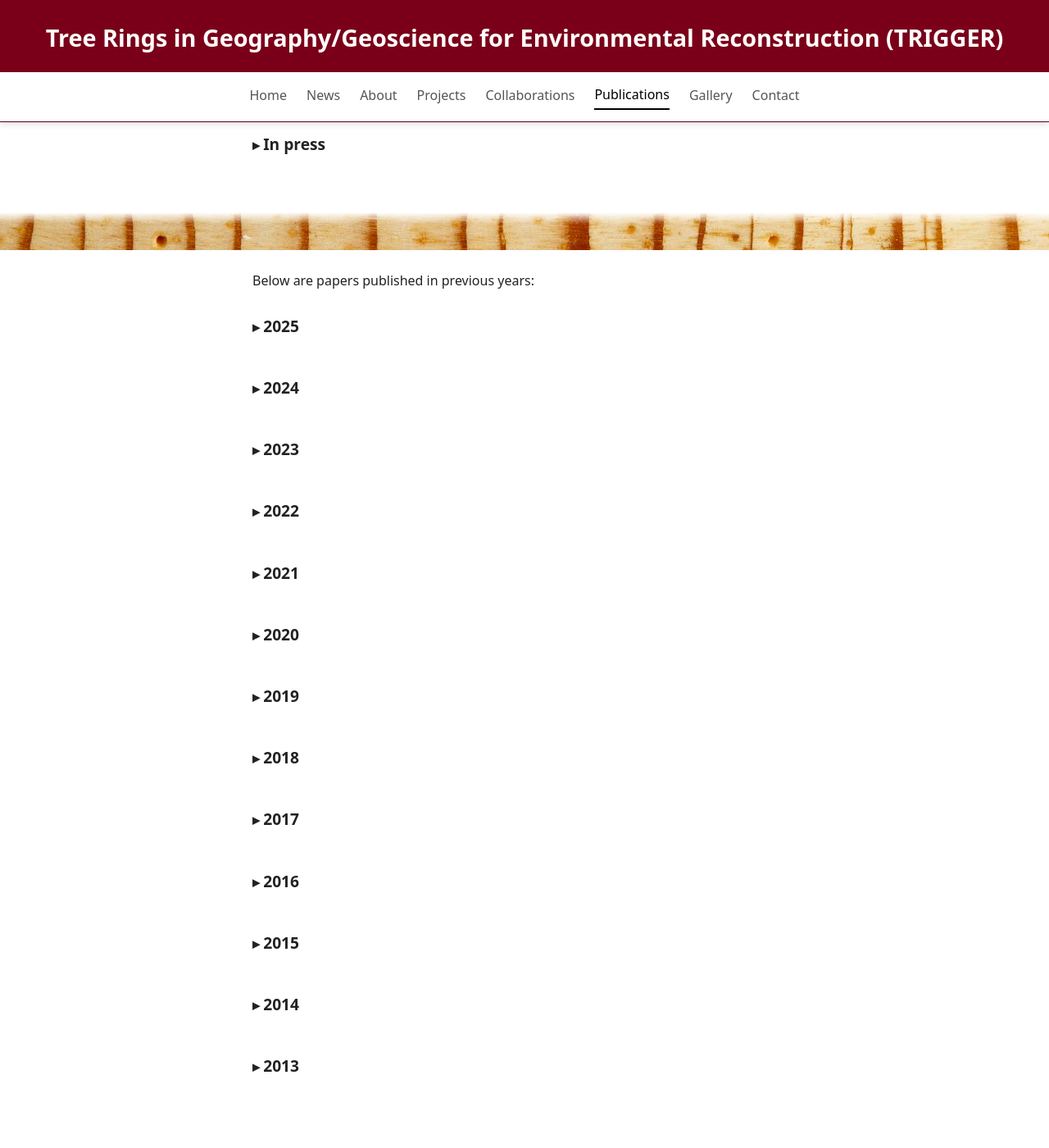
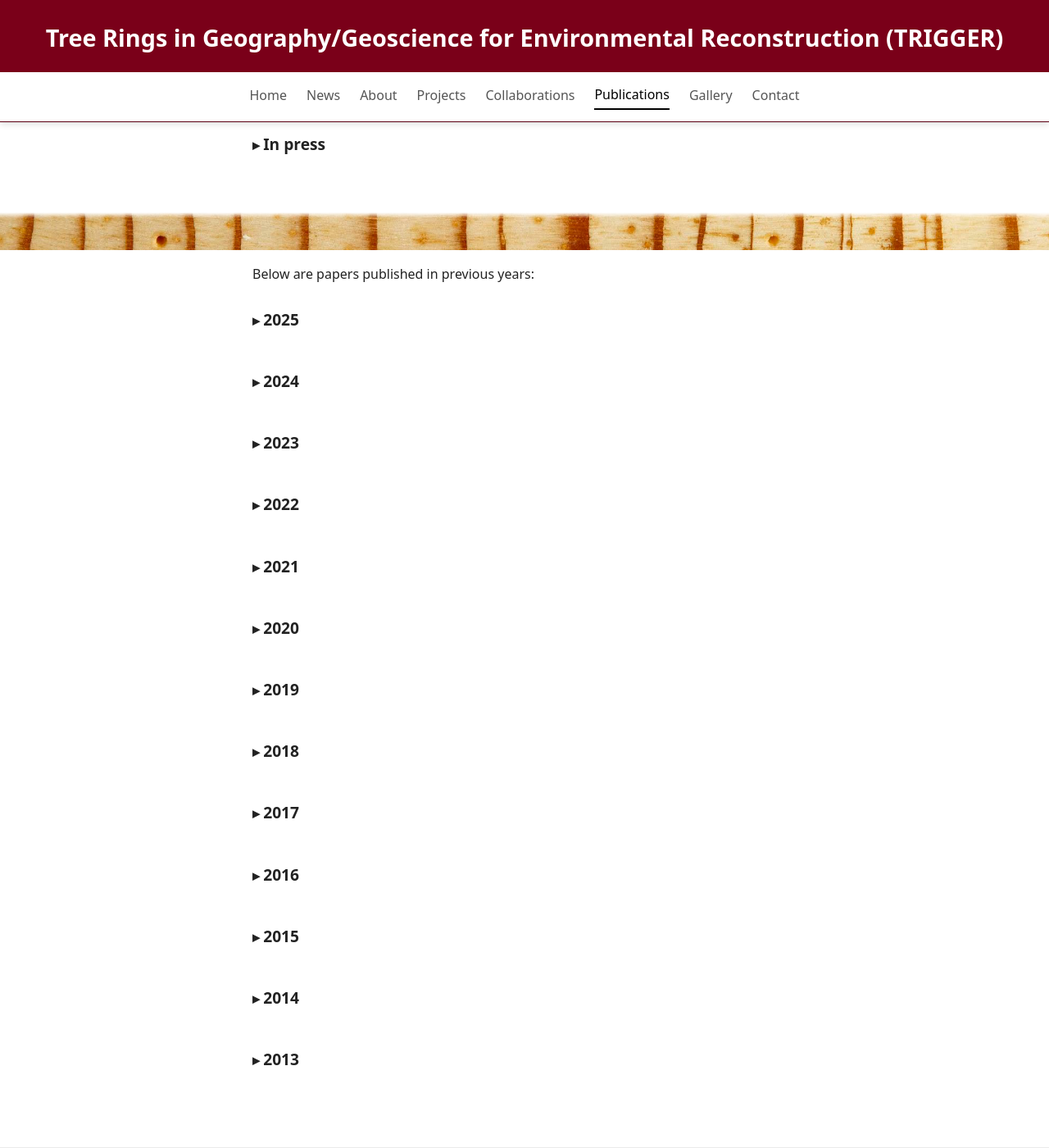
Before and after one commit to mcatorbenson/mcatorbenson.github.io, a Jekyll site: the page built from publications/index.html, in a window 1280 px wide and 1400 px high, scrolled down 287 px. Shown: the whole window at 82% size. Built offline with Jekyll 4.4.1, drawn with Linux system fonts in a browser that asks for light colours.

Commit message:
Update style.css

```diff
--- a/css/style.css
+++ b/css/style.css
@@ -254,8 +254,8 @@
   margin-right: calc(50% - 50vw);
 
   /* tighter vertical spacing */
-  margin-top: 1.5rem;
-  margin-bottom: 1.5rem;
+  margin-top: 0.5rem;
+  margin-bottom: 1rem;
 
   /* limit height */
   height: 70px;   /* ~50% of a typical break image */
@@ -272,7 +272,7 @@
   mask-image: linear-gradient(
     to bottom,
     transparent,
-    black 20%,
+    black 10%,
     black 80%,
     transparent
   );
```
